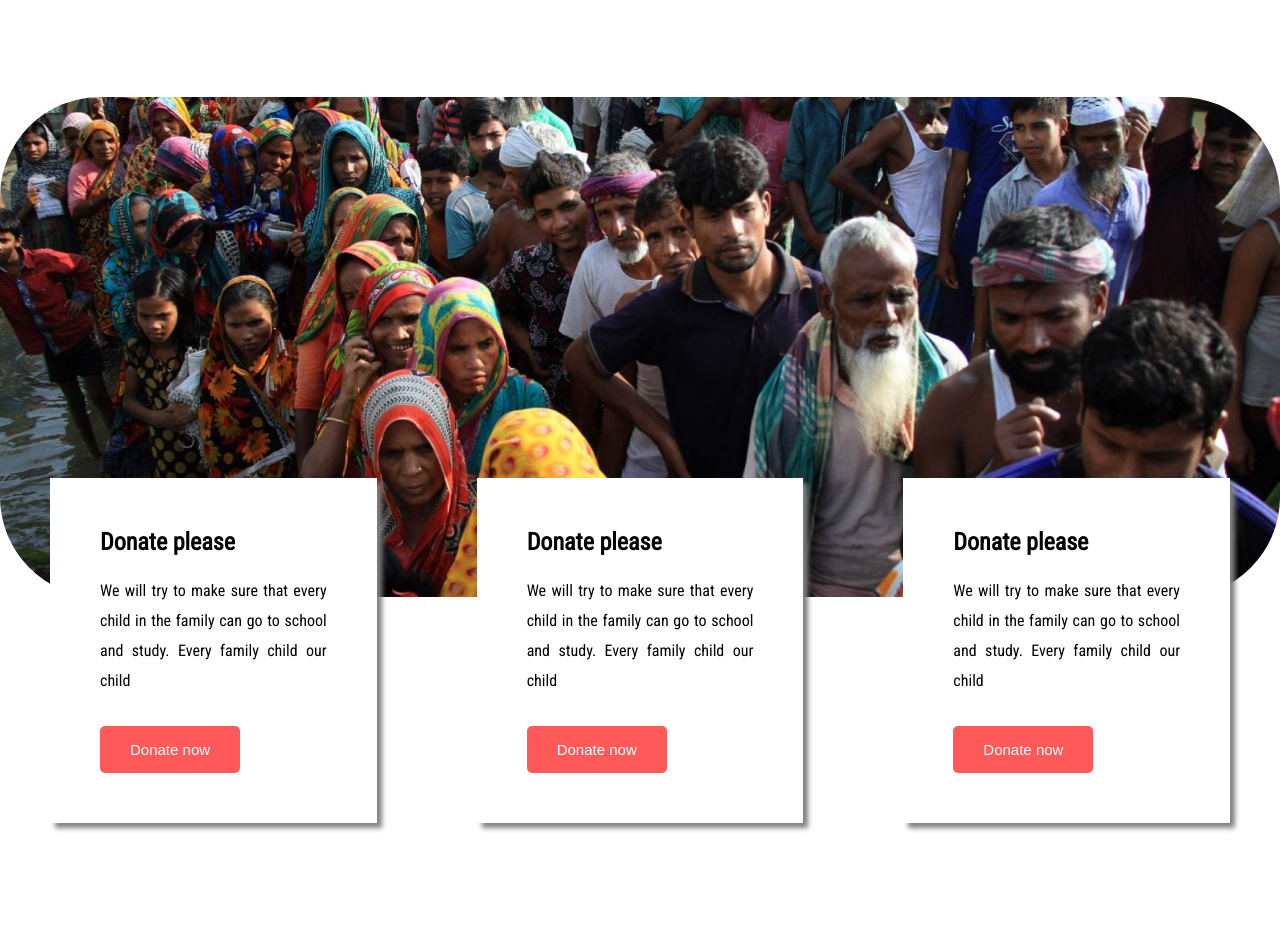
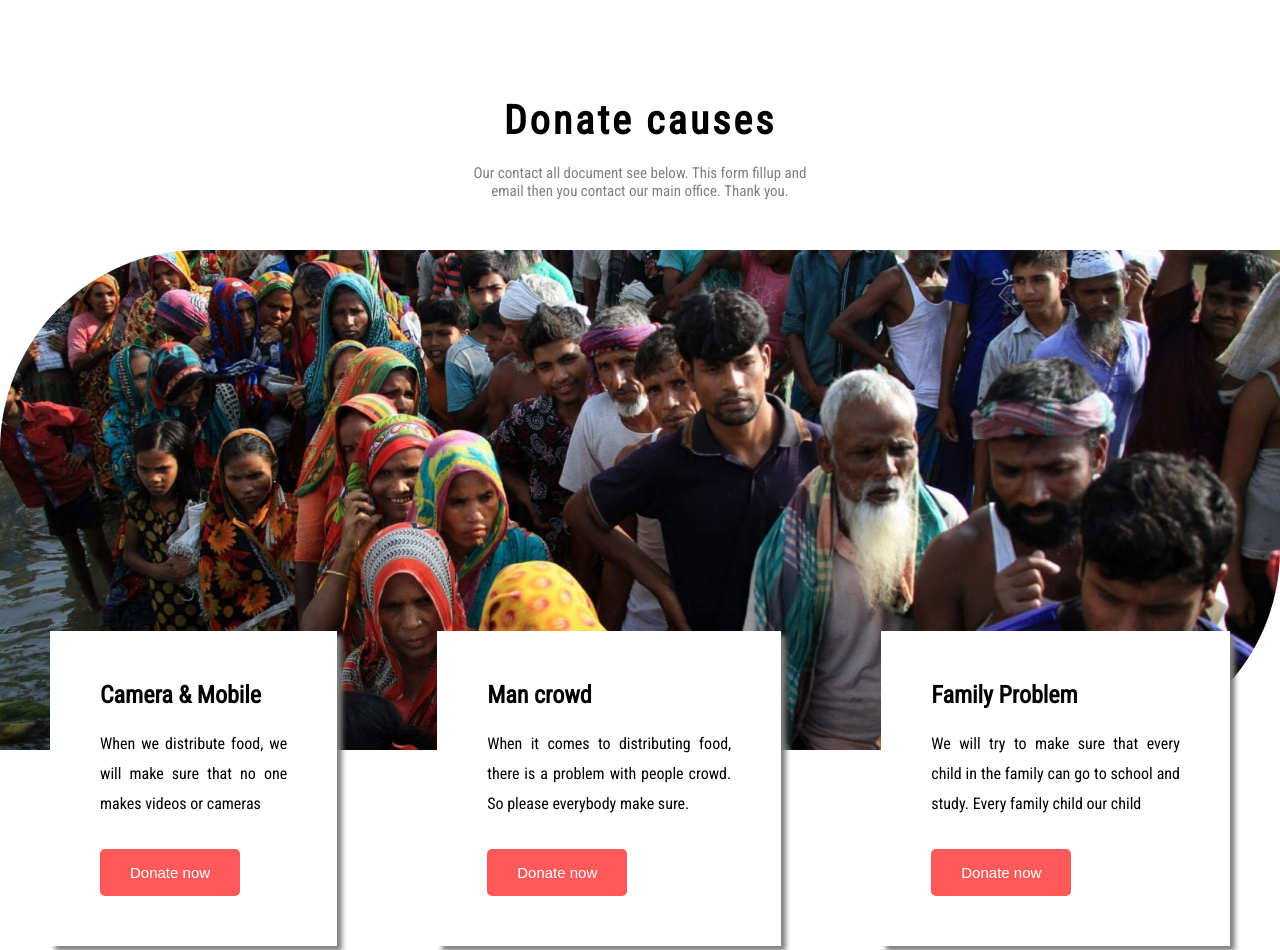
Before and after one commit to SRcoder898/our-donate-day, a plain HTML site: page index.html in a window 1280 px wide. Shown: the part 1669-2619 px from the top of the page. Drawn offline with Linux system fonts and the light colour scheme.

Commit message:
code added

```diff
--- a/index.html
+++ b/index.html
@@ -38,7 +38,7 @@
 
     <div class="middle-area-heading">
 
-        <h1>Donate Day </h1>
+        <h1>Donate Payment </h1>
         <p>The day of our donation has started and please pay for this person because they are danger zone</p>
 
     </div>
@@ -106,6 +106,13 @@
 
 <section id="causes-area">
 
+    <div class="causes-area-heading">
+
+        <h1>Donate causes </h1>
+        <p>Our contact all document see below. This form fillup and <br>email then you contact our main office. Thank you.</p>
+
+     </div>
+
     <div class="causes-area-image">
         <img src="images/donation7.jpg" alt="causes box image">
     </div>
@@ -113,20 +120,20 @@
 <div class="causes-area-box">
 
         <div class="first-causes-area-box">
-            <h2>Donate please</h2>
-            <p>We will try to make sure that every child in the family can go to school and study. Every family child our child</p>
+            <h2>Camera & Mobile</h2>
+            <p>When we distribute food, we will make sure that no one makes videos or cameras</p>
             <button>Donate now</button>
         </div>
 
 
         <div class="second-causes-area-box">
-            <h2>Donate please</h2>
-            <p>We will try to make sure that every child in the family can go to school and study. Every family child our child</p>
+            <h2>Man crowd</h2>
+            <p>When it comes to distributing food, there is a problem with people crowd. So please everybody make sure.</p>
             <button>Donate now</button>
         </div>
 
         <div class="third-causes-area-box">
-            <h2>Donate please</h2>
+            <h2>Family Problem </h2>
             <p>We will try to make sure that every child in the family can go to school and study. Every family child our child</p>
             <button>Donate now</button>
         </div>
--- a/style.css
+++ b/style.css
@@ -209,13 +209,30 @@ body{
 #causes-area{
     margin-bottom: 100px;
 }
+.causes-area-heading{
+    text-align: center;
+}
+.causes-area-heading h1{
+    color: black;
+    font-weight: bold;
+    font-size: 40px;
+    letter-spacing: 3px;
+}
+.causes-area-heading p{
+    color: gray;
+    margin-right: 321px;
+    margin-left: 321px;
+    font-size: 15px;
+    margin-top: 20px;
+    margin-bottom: 50px;
+}
 
 .causes-area-image img{
     width: 100%;
     height: 500px;
     object-fit: cover;
     z-index: auto;
-    border-radius: 100px;
+    border-radius: 200px 0 200px 0;
 }
 .causes-area-box{
     display: flex;
```
